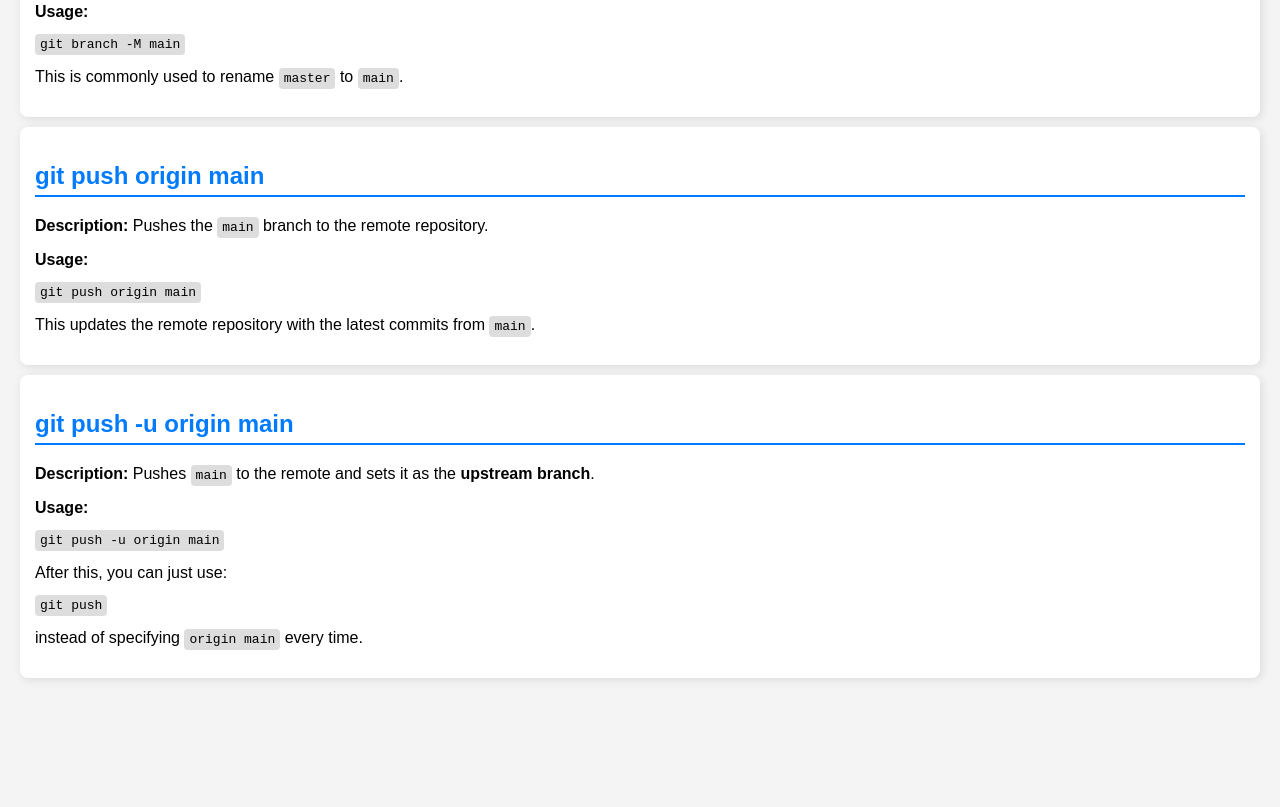
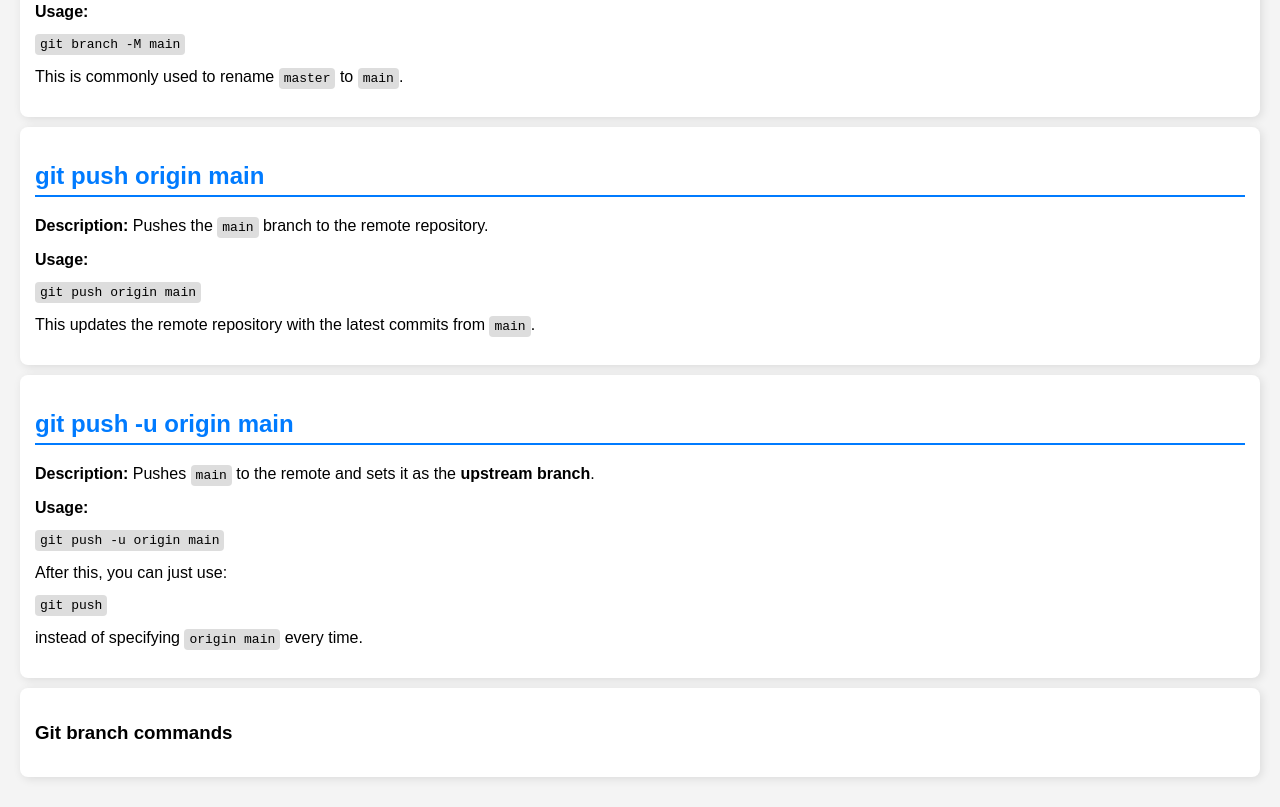
Before and after one commit to balaji-default/git-learning, a plain HTML site: page index.html in a window 1280 px wide. Shown: the part 4971-5778 px from the top of the page. Before the commit the page ends 5679 px from the top, so only its background shows below. Drawn offline with Linux system fonts and the light colour scheme.

Commit message:
added little change

```diff
--- a/index.html
+++ b/index.html
@@ -231,5 +231,9 @@ Feature-Branch
         <p>instead of specifying <code>origin main</code> every time.</p>
     </section>
 
+    <section>
+        <h3>Git branch commands</h3>
+    </section>
+
 </body>
 </html>
```
